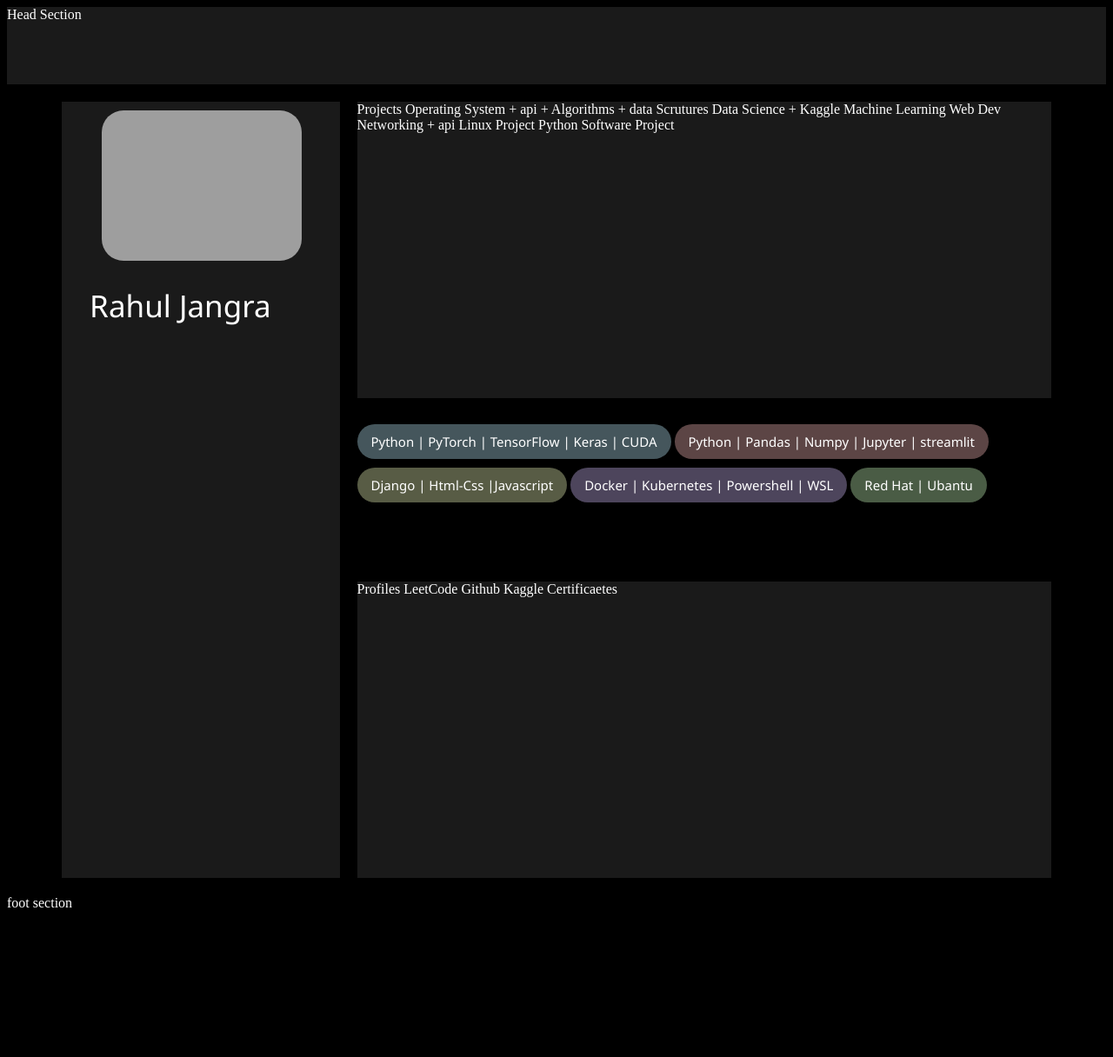
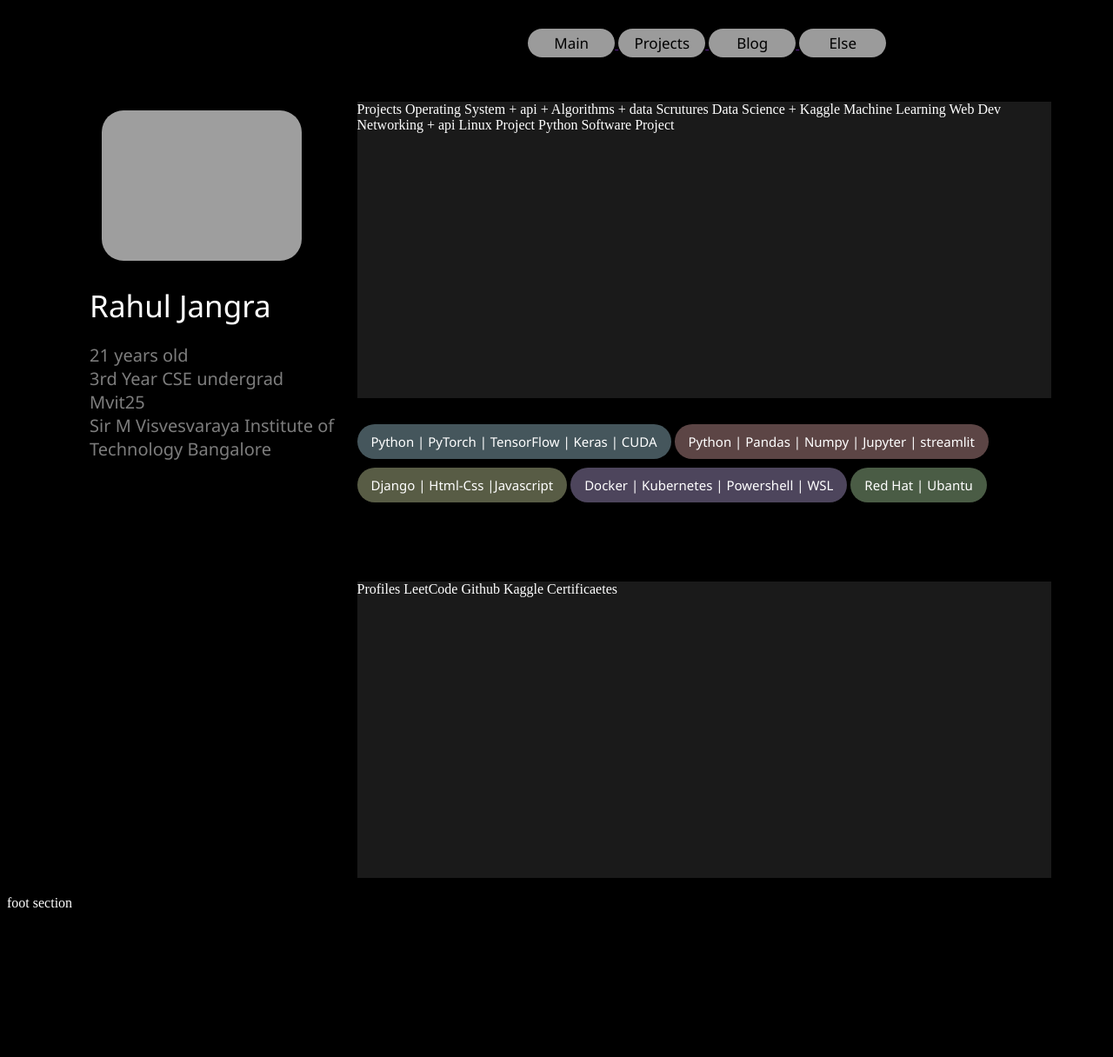
Before and after one commit to leonado10000/Dev, a Django app: page / in a window 1280 px wide. Shown: the whole page at 87% size. Run offline with Django 4.2, Linux system fonts and the light colour scheme; grey boxes are pictures that could not be loaded.

Commit message:
Its till favicon

```diff
--- a/Portfolio/templates/index.html
+++ b/Portfolio/templates/index.html
@@ -1,8 +1,9 @@
 <html lang="en">
 <head>
+    <link rel="shortcut icon" href="https://images.emojiterra.com/google/android-11/512px/1f63c.png" type="image/x-icon">
     <meta charset="UTF-8">
     <meta name="viewport" content="width=device-width, initial-scale=1.0">
-    <title>Document</title>
+    <title>Rahul Jangra</title>
 </head>
 <body>
 
@@ -44,12 +45,64 @@
         <style>
             @media(min-width: 801px){
                 #head-section{
-                    background-color: rgba(255, 255, 255, 0.1);
+                    /* background-color: rgba(255, 255, 255, 0.1); */
+                }
+                #head-container{
+                    margin-left: 10%;
+                    margin-right: 10%;
+                    padding-top: 25px;
+                    padding-right: 10%;
+                    text-align: right;
+                }
+                #nav-bar-option{
+                    text-align: center;
+                    display: inline-block;
+
+                    background-color: rgba(255, 255, 255, 0.607);
+                    -webkit-text-fill-color: black;
+                    font-family: 'Segoe UI', Tahoma, Geneva, Verdana, sans-serif;
+                    font-weight: 400;
+                    font-size: 17px;
+
+                    border-radius: 25px;
+                    min-width: 100px;
+                    padding-top: 5px;
+                    padding-bottom: 5px;
+                }
+                a{
+
+                    transition: ease-out 300ms;
+                }
+                a:hover{
+                    margin-top: 30px;
+                    margin-left: 10px;
+                    margin-right: 10px;
+                    padding-bottom: 10px;
+                    border-bottom: 2px solid skyblue;
+                    transition: ease-in 300ms;
                 }
             }
         </style>
-        Head Section
+
+
+        <div id="head-container">
+            <a href="">
+                <div id="nav-bar-option">Main</div>
+            </a>
+            <a href="">
+                <div id="nav-bar-option">Projects</div>
+            </a>
+            <a href="">
+                <div id="nav-bar-option">Blog</div>
+            </a>
+            <a href="">
+                <div id="nav-bar-option">Else</div>
+            </a>
+        </div>
     </div>
+
+
+
     <div class="section">
         <style>
             @media(min-width: 801px){
@@ -80,7 +133,7 @@
                 #main-left{
                     padding-left: 10%;
                     padding-top: 10px;
-                    background-color: rgba(255, 255, 255, 0.1);
+                    /* background-color: rgba(255, 255, 255, 0.1); */
                 }
                 #m-l-container{
                 }
@@ -93,6 +146,12 @@
                 #section-projects,#section-profiles{
                     background-color: rgba(255, 255, 255, 0.1);
                 }
+                #my-data{
+                    font-family: 'Segoe UI', Tahoma, Geneva, Verdana, sans-serif;
+                    font-weight: 100;
+                    font-size: 20px;
+                    -webkit-text-fill-color: rgba(255, 255, 255, 0.492);
+                }
             }
         </style>
         <div id="main-container">
@@ -102,6 +161,10 @@
 
                     <div id="name">
                         Rahul Jangra
+                    </div>
+                    <div id="my-data">
+                        <p>21 years old <br> 3rd Year CSE undergrad <br> Mvit25 <br> Sir M Visvesvaraya Institute of Technology Bangalore</p>
+
                     </div>
                 </div>
             </div>
```
Also changed, not shown: Portfolio/templates/projects.html (+15 -0 lines).
